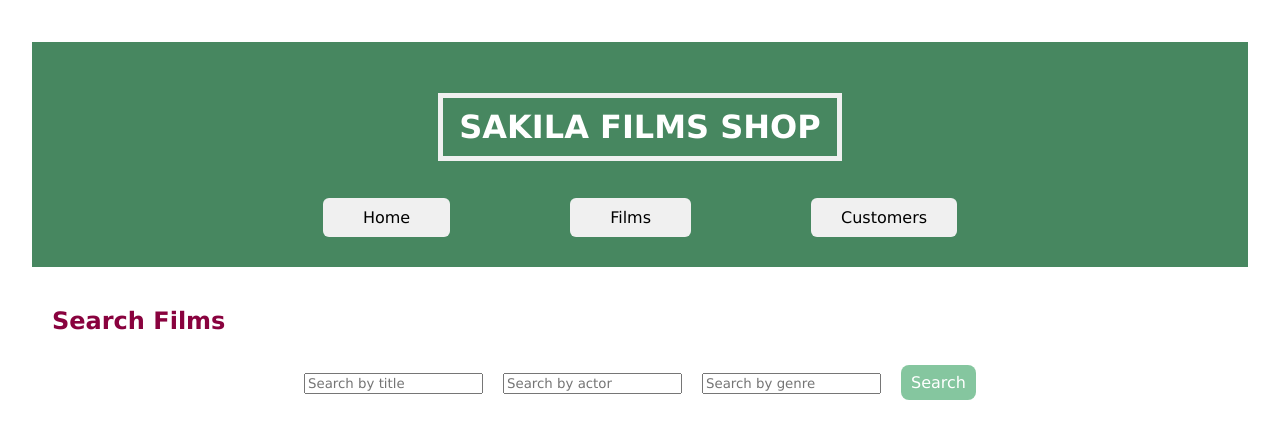
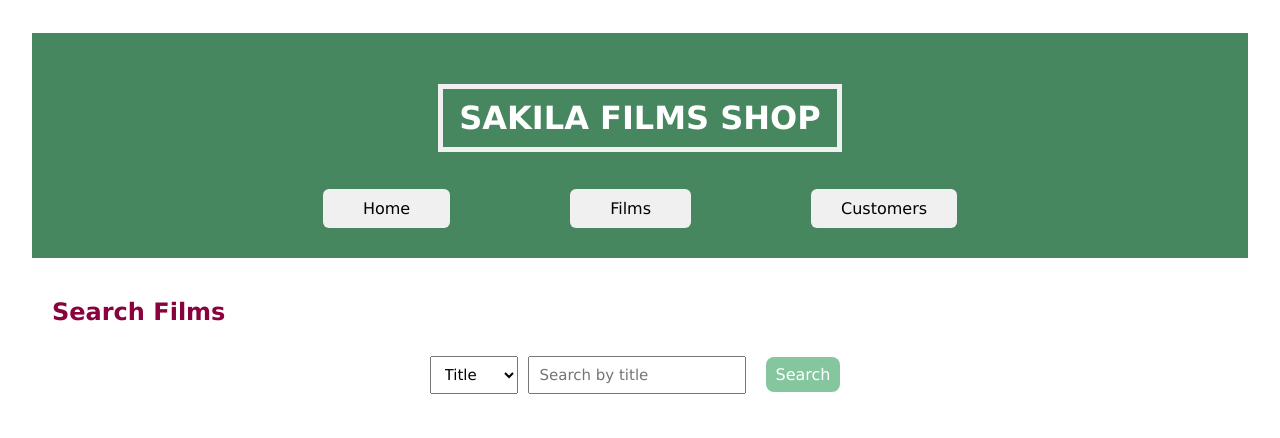
Before and after one commit to mjalafaro65/-cs490_Sakila_project_frontend, a React (Vite) app: page /films in a window 1280 px wide. Shown: the top 438 px of the page. Built offline with nearby package versions, Linux system fonts and the light colour scheme.

Commit message:
one search bar instead of multiple now

```diff
--- a/src/App.css
+++ b/src/App.css
@@ -98,6 +98,17 @@ button:active {
   box-shadow: 0 3px 8px rgba(0, 0, 0, 0.1);
 }
 
+.search-dropdown{
+  font-family: 'Franklin Gothic', 'Verdana', Segoe UI, sans-serif;
+  font-size: 15px;
+  padding: 8px 10px;
+}
+
+.searchbar{
+  font-family: 'Franklin Gothic', 'Verdana', Segoe UI, sans-serif;
+  font-size: 15px;
+  padding: 8px 10px;
+}
 
 .popUp-overlay{
   position: fixed;
--- a/src/components/Layout.jsx
+++ b/src/components/Layout.jsx
@@ -4,7 +4,7 @@ function Layout() {
 
   return (
     <div>
-      <header style={{ padding: "30px", backgroundColor: "#075d29bd", color: "white", marginTop: "10px" }}>
+      <header style={{ padding: "30px", backgroundColor: "#075d29bd", color: "white", marginTop: "1px" }}>
         <h1 style ={{ display: "inline-block", border: "5px solid #f0f0f0", padding: "10px 16px" }}>SAKILA FILMS SHOP</h1>
         <nav style={{ marginTop: "15px", display: "flex", justifyContent: "center", gap: "120px", flexWrap: "wrap"}}>
           <Link to="/" style={{ color: "#000000", border: "1px", padding: "10px 40px", borderRadius: "6px", backgroundColor: "#f0f0f0", size: "16px" }}>Home</Link>
--- a/src/pages/Customers.jsx
+++ b/src/pages/Customers.jsx
@@ -19,7 +19,7 @@ function Customers() {
       );
       console.log("API response:", data);
       setCustomers(data.items);
-      setPage(data.current_page);
+      //setPage(data.current_page);
       setTotalPages(data.pages);
 
       }catch(error){
--- a/src/pages/Films.jsx
+++ b/src/pages/Films.jsx
@@ -3,39 +3,23 @@ import axios from "axios";
 import "../App.css";
 
 function Films() {
-  const [searchData, setSearchData] = useState({
-    query: "",
-    genre: "",
-    actor: ""
-  });
-
+  const [searchType, setSearchType] = useState("title");
+  const [query, setQuery] = useState("");
   const [films, setFilms]= useState([]);
   const [selectedFilm, setSelectedFilm]= useState(null);
   const [error, setError]= useState("");
 
-  const handleChange= (e) => {
-    setSearchData({
-      ...searchData,
-      [e.target.name]: e.target.value
-    });
-  };
-
- const fetchFilms= async () => {
+ const fetchFilms = async () => {
     try {
       setError("");
+
       const response = await axios.get(
         "http://127.0.0.1:5000/films/search",
         {
           params: {
-            s:
-              searchData.query ||
-              searchData.genre ||
-              searchData.actor,
-            by: searchData.genre
-              ? "genre"
-              : searchData.actor
-              ? "actor"
-              : "title"}
+            s: query,
+            by: searchType
+          }
         }
       );
 
@@ -48,16 +32,14 @@ function Films() {
         }
       setFilms(data);
     } else {
-      console.error("Unexpected format:", data);
       setFilms([]);
+      setError("Unexpected response format.");
     }
-
-      setFilms(data);
-    } catch (err) {
-      console.error("Search failed:", err);
-      setError("No films found.");
-      setFilms([]);
-    }
+  } catch (err){
+    console.error("Search failed:", err);
+    setError("No films found.");
+    setFilms([]);
+   }
   };
 
   const fetchFilmDetails = async (id) => {
@@ -78,28 +60,21 @@ function Films() {
     <div>
       <h2>Search Films</h2>
 
-      <input className="searchbar"
-        type="text"
-        name="query"
-        placeholder="Search by title"
-        value={searchData.query}
-        onChange={handleChange}
-      />
+      <select
+        value={searchType}
+        onChange={(e) => setSearchType(e.target.value)}
+        className="search-dropdown"
+      >
+        <option value="title">Title</option>
+        <option value="actor">Actor</option>
+        <option value="genre">Genre</option>
+      </select>
 
       <input className="searchbar"
         type="text"
-        name="actor"
-        placeholder="Search by actor"
-        value={searchData.actor}
-        onChange={handleChange}
-      />
-
-      <input className="searchbar"
-        type="text"
-        name="genre"
-        placeholder="Search by genre"
-        value={searchData.genre}
-        onChange={handleChange}
+        placeholder={`Search by ${searchType}`}
+        value={query}
+        onChange={(e) => setQuery(e.target.value)}
       />
 
       <button onClick={fetchFilms}>Search</button>
@@ -146,7 +121,7 @@ function Films() {
 
       )}
     </div>
-  );
+  );s
 }
 
 export default Films;
```
